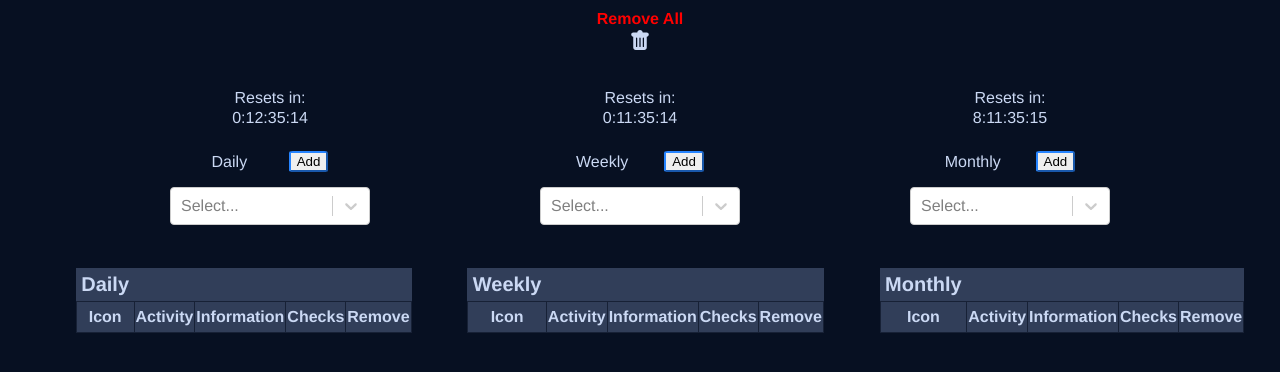
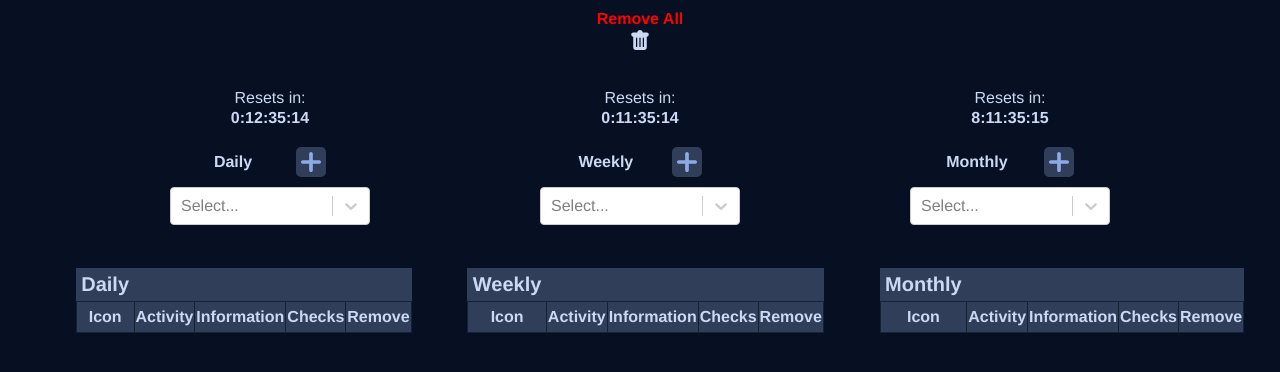
Before and after one commit to mundoex/rs3-daily-tracker, a React (Create React App) app: page / in a window 1280 px wide. Shown: the top 372 px of the page. Built offline with nearby package versions, Linux system fonts and the light colour scheme.

Commit message:
update add button with new style add font weight to activity picker title and timer

```diff
--- a/src/components/Main/index.tsx
+++ b/src/components/Main/index.tsx
@@ -70,7 +70,7 @@ export function Main() {
 
   const onSelect = (activity:Activity) => setSelected(activity);
   const onClick = () => selected && context?.addActivity(selected);
-  const AddActivityButton = <AddButton onClick={onClick}>Add</AddButton>;
+  const AddActivityButton = <AddButton onClick={onClick}/>;
 
   const onCheck = (checked:boolean, activity:Activity) => (checked ? context?.checkActivity(activity.name) : context?.unCheckActivity(activity.name));
   const onRemove = (activity:Activity) => (activity) && context?.removeActivity(activity.name);
--- a/src/components/Main/styled.tsx
+++ b/src/components/Main/styled.tsx
@@ -1,4 +1,5 @@
 import styled from 'styled-components';
+import { ReactComponent as Add } from '../../assets/add.svg';
 
 export const MainComponent = styled.div`
     display:flex;
@@ -38,10 +39,15 @@ export const TrackedActivityColumnActivity = styled.div`
     margin-bottom:5px;
 `;
 
-export const AddButton = styled.button`
-    height:fit-content;
-    border-color: #2684ff;
-    border-radius: 10%;
+export const AddButton = styled(Add)`
+    color:white;
+    padding:5px;
+    width:20px;
+    height:20px;
+    fill:#8cabe6;
+    border-radius:5px;
+    background-color:#313e59;
+    cursor:pointer;
 `;
 
 export const ResetButton = styled.div`
--- a/src/components/SelectPicker/index.tsx
+++ b/src/components/SelectPicker/index.tsx
@@ -1,5 +1,5 @@
 import {
-  SelectComponent, SelectPickerComponent, SelectPickerImage, SelectPickerOptionsComponent, SelectTitleRow,
+  SelectComponent, SelectPickerComponent, SelectPickerImage, SelectPickerOptionsComponent, SelectTitleRow, SelectTitle,
 } from './styled';
 
 export interface SelectPickerProps<T>{
@@ -26,7 +26,7 @@ export function SelectPicker<T>(props:SelectPickerProps<T>) {
 
   return <SelectPickerComponent>
         <SelectTitleRow>
-        <p>{props.title}</p>
+        <SelectTitle>{props.title}</SelectTitle>
        {props.children}
         </SelectTitleRow>
 
--- a/src/components/SelectPicker/styled.ts
+++ b/src/components/SelectPicker/styled.ts
@@ -9,6 +9,10 @@ export const SelectPickerComponent = styled.div`
 export const SelectComponent = styled(Select)`
     width:200px;
     text-align:start;
+`;
+
+export const SelectTitle = styled.p`
+    font-weight:700;
 `;
 
 export const SelectPickerOptionsComponent = styled.div`
--- a/src/components/Timer/styled.ts
+++ b/src/components/Timer/styled.ts
@@ -1,6 +1,7 @@
 import styled from 'styled-components';
 
 export const TimerComponent = styled.div`
+    font-weight:700;
     border-radius: 10%;
     padding: 2px;
     width: fit-content;
```
Also changed, not shown: src/assets/add.svg (added).
